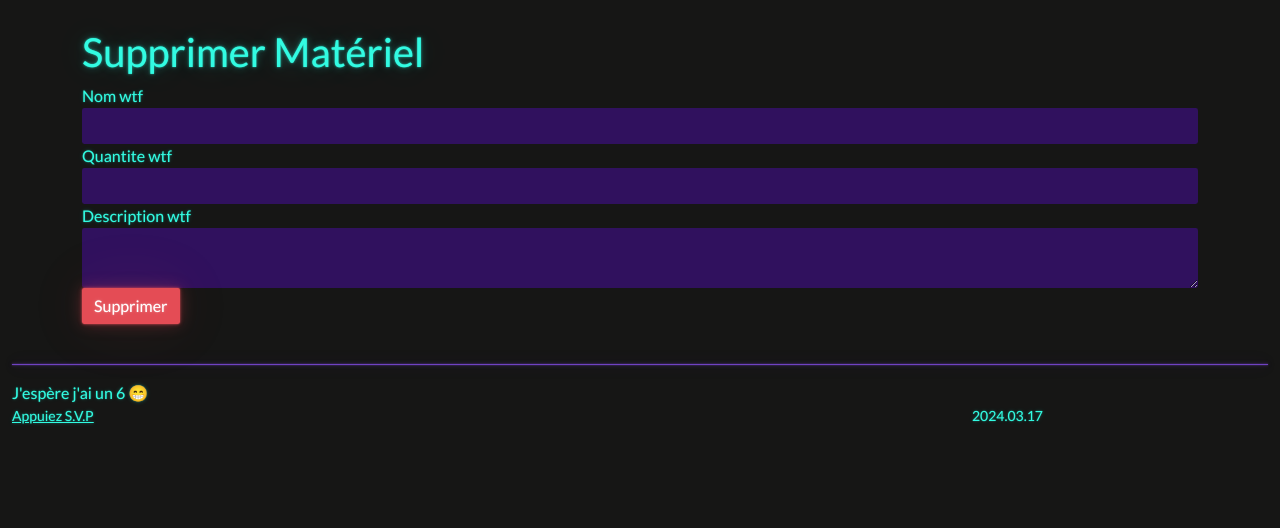
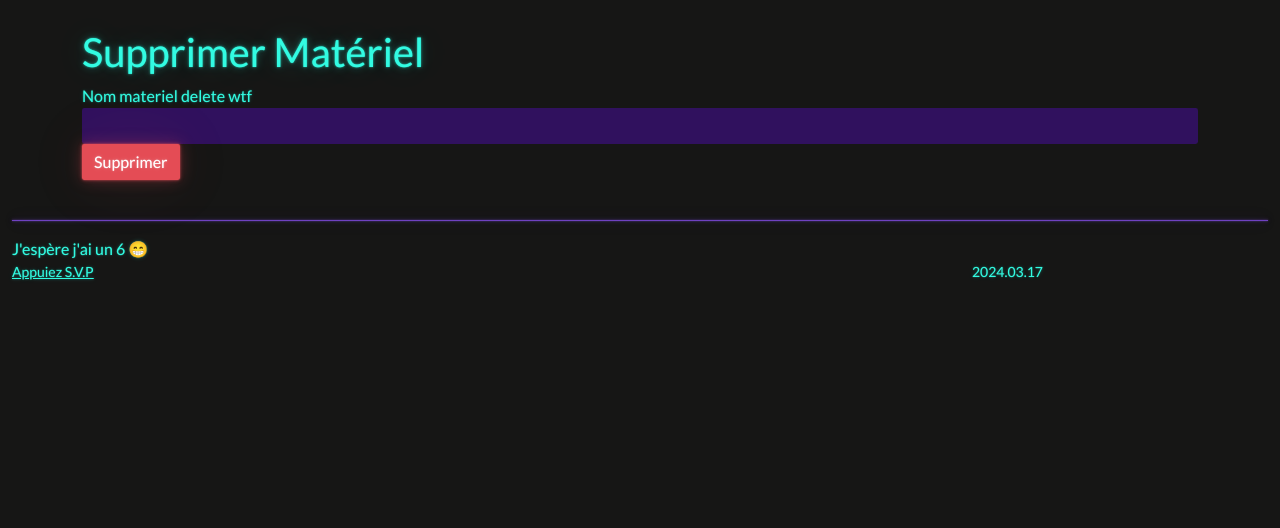
Before and after one commit to OneTrain-app/OneTrain, a Python web app: template APP_FILMS_164/templates/materiel/materiel_delete_wtf.html in a window 1280 px wide. Shown: the part 56-584 px from the top of the page. Run offline with Jinja, Linux system fonts and the light colour scheme; the template is opened without the code that fills it, so the values that code supplies are empty, except form fields; form fields are guessed from the names that the template uses; some libraries are stand-ins or nearby versions.

Commit message:
fix delete button on materiel table

```diff
--- a/APP_FILMS_164/templates/materiel/materiel_delete_wtf.html
+++ b/APP_FILMS_164/templates/materiel/materiel_delete_wtf.html
@@ -6,16 +6,8 @@
     <form method="POST" action="">
         {{ form.hidden_tag() }}
         <div class="form-group">
-            {{ form.nom_wtf.label(class="form-control-label") }}
-            {{ form.nom_wtf(class="form-control", readonly=True) }}
-        </div>
-        <div class="form-group">
-            {{ form.quantite_wtf.label(class="form-control-label") }}
-            {{ form.quantite_wtf(class="form-control", readonly=True) }}
-        </div>
-        <div class="form-group">
-            {{ form.description_wtf.label(class="form-control-label") }}
-            {{ form.description_wtf(class="form-control", readonly=True) }}
+            {{ form.nom_materiel_delete_wtf.label(class="form-control-label") }}
+            {{ form.nom_materiel_delete_wtf(class="form-control", readonly=True) }}
         </div>
         <button type="submit" class="btn btn-danger">Supprimer</button>
     </form>
```
Also changed, not shown: APP_FILMS_164/credentials/gestion_credentials_crud.py (+7 -4 lines).
